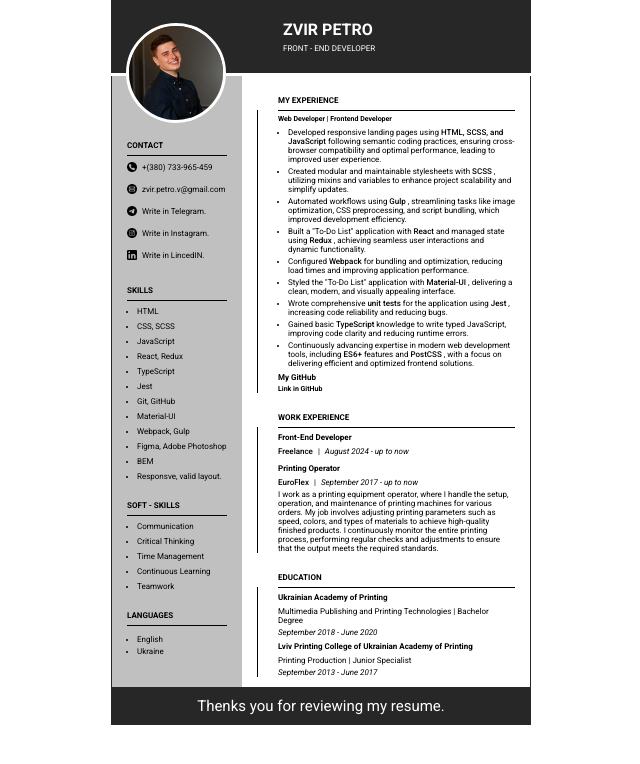
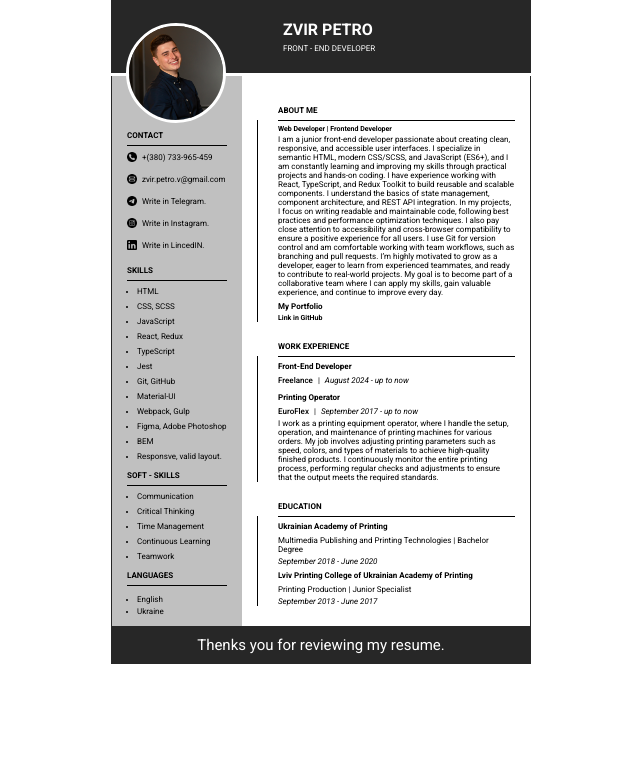
Before and after one commit to Mielsen9/ResumePZvir, a website: page src/html/index.html in a window 1280 px wide. Shown: the whole page, without its empty margins (319-959 px from the left). Drawn offline with nearby package versions, Linux system fonts and the light colour scheme; files that its build step writes are made by us from their sources; files whose address does not match are found by name.

Commit message:
change About me

```diff
--- a/src/html/blocks/content.html
+++ b/src/html/blocks/content.html
@@ -1,61 +1,25 @@
 <div class="content">
 
   <section class="profile">
-  		<h2 class="title-2">My Experience</h2>
+  		<h2 class="title-2">About Me</h2>
         <h3 class="profile__title title-4">Web Developer | Frontend Developer</h3>
-          <ul class="profile__text">
-            <li>
-              <a href="https://github.com/Mielsen9/CleverStudy" target="_blank">
-                Developed responsive landing pages using <span>HTML, SCSS, and JavaScript </span>following semantic coding
-                practices, ensuring cross-browser compatibility and optimal performance, leading to improved user experience.
-              </a>
-            </li>
-            <li>
-              <a href="https://github.com/Mielsen9/vpn" target="_blank">
-              Created modular and maintainable stylesheets with <span>SCSS</span> , utilizing mixins and variables to enhance
-              project scalability and simplify updates.
-              </a>
-            </li>
-            <li>
-              <a href="https://github.com/Mielsen9/ResumePZvir" target="_blank">
-              Automated workflows using <span>Gulp</span> , streamlining tasks like image optimization, CSS preprocessing, and
-              script bundling, which improved development efficiency.
-              </a>
-            </li>
-            <li>
-              <a href="https://github.com/Mielsen9/ToDoList" target="_blank">
-              Built a "To-Do List" application with <span>React</span>  and managed state using <span>Redux</span> , achieving seamless user
-              interactions and dynamic functionality.
-              </a>
-            </li>
-            <li>
-              <a href="https://github.com/Mielsen9/ToDoList" target="_blank">
-              Configured <span>Webpack</span>  for bundling and optimization, reducing load times and improving application performance.
-              </a>
-            </li>
-            <li>
-              <a href="https://github.com/Mielsen9/ToDoList" target="_blank">
-              Styled the "To-Do List" application with <span>Material-UI</span> , delivering a clean, modern, and visually appealing interface.
-              </a>
-            </li>
-            <li>
-              <a href="https://github.com/Mielsen9/ToDoList" target="_blank">
-              Wrote comprehensive <span>unit tests</span>  for the application using <span>Jest</span> , increasing code reliability and reducing bugs.
-              </a>
-            </li>
-            <li>
-              <a href="https://github.com/Mielsen9/ToDoList" target="_blank">
-              Gained basic <span>TypeScript</span>  knowledge to write typed JavaScript, improving code clarity and reducing runtime errors.
-              </a>
-            </li>
-            <li>
-              Continuously advancing expertise in modern web development tools, including <span>ES6+</span>  features and <span>PostCSS</span> ,
-              with a focus on delivering efficient and optimized frontend solutions.
-            </li>
-          </ul>
-        <h3 class="work-experience__title-3">My GitHub</h3>
+          <div class="profile__text">
+            <p>
+              I am a junior front-end developer passionate about creating clean, responsive, and accessible user interfaces.
+              I specialize in semantic HTML, modern CSS/SCSS, and JavaScript (ES6+), and I am constantly learning and improving my skills through practical projects and hands-on coding.
+              I have experience working with React, TypeScript, and Redux Toolkit to build reusable and scalable components. I understand the basics of state management, component architecture, and REST API integration.
+              In my projects, I focus on writing readable and maintainable code, following best practices and performance optimization techniques.
+              I also pay close attention to accessibility and cross-browser compatibility to ensure a positive experience for all users. I use Git for version control and am comfortable working with team workflows, such as branching and pull requests.
+              I’m highly motivated to grow as a developer, eager to learn from experienced teammates, and ready to contribute to real-world projects. My goal is to become part of a collaborative team where I can apply my skills, gain valuable experience, and continue to improve every day.
+            </p>
+          </div>
+<!--        <h3 class="work-experience__title-3">My GitHub</h3>-->
+<!--        <a class="work-experience__progect-link"-->
+<!--           href="https://github.com/Mielsen9" target="_blank">Link in GitHub-->
+<!--        </a>-->
+        <h3 class="work-experience__title-3">My Portfolio</h3>
         <a class="work-experience__progect-link"
-           href="https://github.com/Mielsen9" target="_blank">Link in GitHub
+           href="https://mielsen9.github.io/zvir-petro-v-portfolio/" target="_blank">Link in GitHub
         </a>
 
   </section>
--- a/src/scss/blocks/_content.scss
+++ b/src/scss/blocks/_content.scss
@@ -1,5 +1,5 @@
 .content {
-  padding: 0 rem(15);
+  padding: rem(10) rem(15);
 	// width: rem(290);
 	border-right: 1px solid var(--main-color);
 	@include mobile {
@@ -9,6 +9,7 @@
 .profile, .work-experience, .education {
 	border-left: 1px solid #000;
 	padding-left: rem(20);
+	margin:  rem(20) 0;
 	position: relative;
 	&::before {
 		content: "";
--- a/src/scss/blocks/_sidebar.scss
+++ b/src/scss/blocks/_sidebar.scss
@@ -47,7 +47,7 @@
 }
 .languages {
    font-size: rem(8);
-  padding-bottom: rem(20);
+  padding-bottom: rem(10);
 	&__list {
    padding-top: rem(6);
 	}
--- a/src/scss/blocks/_titles.scss
+++ b/src/scss/blocks/_titles.scss
@@ -8,7 +8,7 @@
   font-size: rem(8);
   text-transform: uppercase;
   font-weight: bold;
-  margin-top: rem(20);
+  margin-top: rem(10);
   padding-bottom: rem(5);
   border-bottom: 1px solid #000;
 }
```
